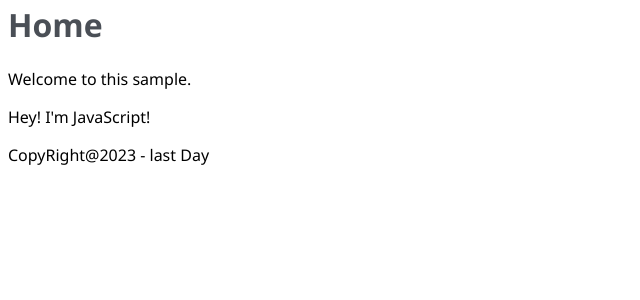
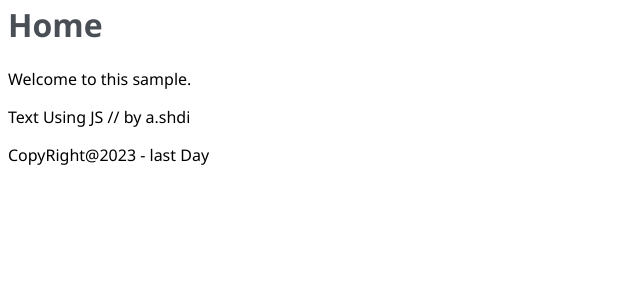
Before and after one commit to AmiraliShadi/php-spa, a PHP site: page / in a window 1280 px wide. Shown: the part 142-442 px from the top of the page, without its empty margins (0-640 px from the left). Run offline with PHP 8.4, Linux system fonts and the light colour scheme.

Commit message:
Update index.php

```diff
--- a/index.php
+++ b/index.php
@@ -20,7 +20,7 @@ echo head('Home', 'index');
 </style>
 
 <script>
-    document.getElementById('javascript').innerHTML = 'Hey! I\'m JavaScript!';
+    document.getElementById('javascript').innerHTML = 'Text Using JS // by a.shdi';
 </script>
 
 <?php
```
